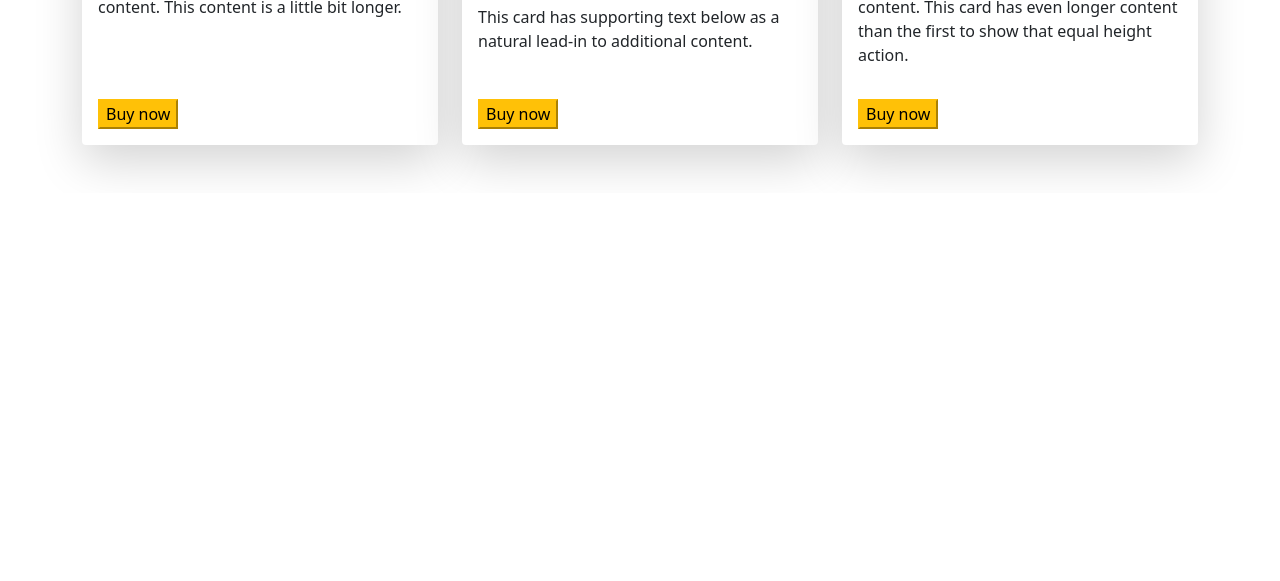
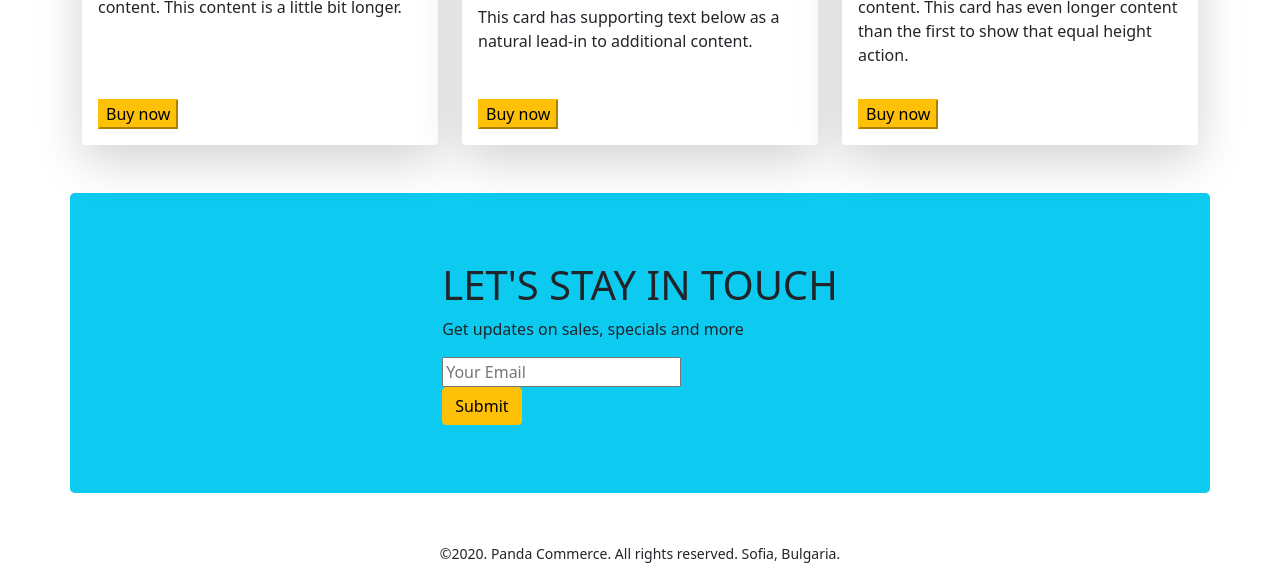
Before and after one commit to fatamatuzjaharasamiha/panda-commerce-bootstrap, a plain HTML site: page index.html in a window 1280 px wide. Shown: the part 1845-2426 px from the top of the page. Before the commit the page ends 2038 px from the top, so only its background shows below. Drawn offline with nearby package versions, Linux system fonts and the light colour scheme.

Commit message:
final add

```diff
--- a/index.html
+++ b/index.html
@@ -266,9 +266,23 @@
 
         </section>
 
+        <!-- subscribe/// -->
+        <section style="height: 300px;"
+            class="container bg-info d-flex justify-content-center align-items-center rounded-3">
+            <div>
+                <h1>LET'S STAY IN TOUCH</h1>
+                <P>Get updates on sales, specials and more
+                </P>
+                <input type="text" placeholder="Your Email">
+                <br>
+                <button class="btn btn-warning">Submit</button>
+            </div>
+        </section>
+
     </main>
 
-    <footer>
+    <footer class="mt-5 text-center">
+        <p><small>©2020. Panda Commerce. All rights reserved. Sofia, Bulgaria.</small></p>
 
 
     </footer>
```
